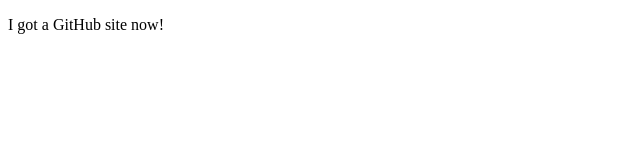
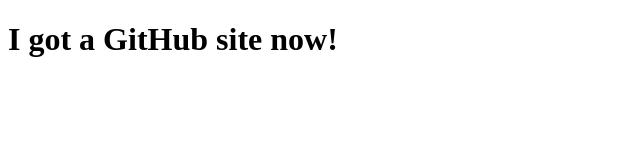
Before and after one commit to LearnShare/LearnShare.github.io, a plain HTML site: page index.html in a window 1280 px wide. Shown: the whole page, without its empty margins (0-640 px from the left). Drawn offline with Linux system fonts and the light colour scheme.

Commit message:
Update index.html

```diff
--- a/index.html
+++ b/index.html
@@ -5,6 +5,6 @@
 	<title>LearnShare's GitHub Pages</title>
 </head>
 <body>
-	<p>I got a GitHub site now!</p>
+	<h1>I got a GitHub site now!</h1>
 </body>
 </html>
```
